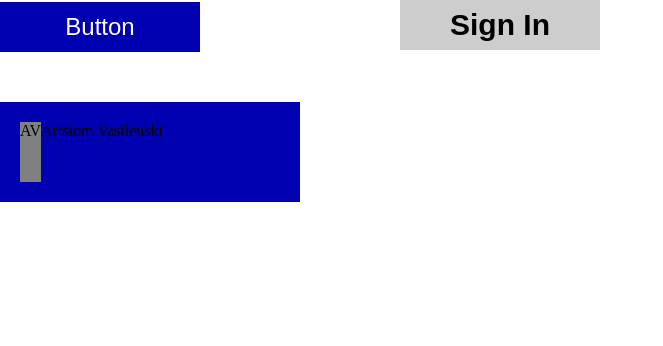
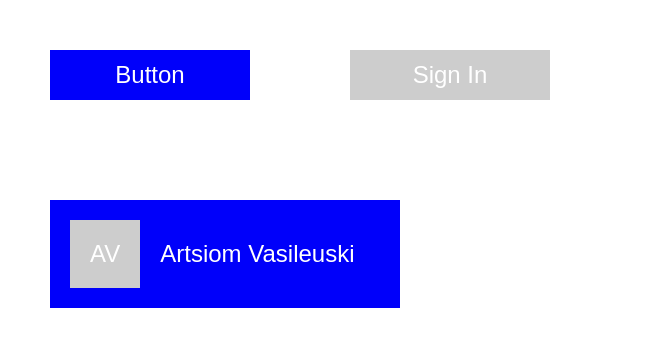
Before and after one commit to vasileuski/ts-react-course, a React (Create React App) app in the folder hw-5/: page / in a window 1280 px wide. Shown: the top 346 px of the page, without its empty margins (0-663 px from the left). Built offline with nearby package versions, Linux system fonts and the light colour scheme.

Commit message:
add: complete hw-5 again

```diff
--- a/hw-5/src/components/Button/style.module.css
+++ b/hw-5/src/components/Button/style.module.css
@@ -1,11 +1,10 @@
 .button {
-  background: rgb(0, 0, 176);
+  background: rgb(0, 0, 250);
   width: 200px;
   height: 50px;
   border: none;
-  font-size: 24px;
   color: white;
-  margin-right: 200px;
+  margin: 50px;
 }
 
 .button:hover {
@@ -13,5 +12,5 @@
 }
 
 .button:disabled {
-  background: rgb(182, 182, 182);
+  background: rgb(205, 205, 205);
 }
--- a/hw-5/src/components/Signin/style.module.css
+++ b/hw-5/src/components/Signin/style.module.css
@@ -3,6 +3,5 @@
   width: 200px;
   height: 50px;
   border: none;
-  font-weight: bold;
-  font-size: 30px;
+  margin: 50px;
 }
--- a/hw-5/src/components/User/style.module.css
+++ b/hw-5/src/components/User/style.module.css
@@ -1,12 +1,16 @@
 .card {
+  width: 350px;
   display: flex;
-  width: 300px;
-  height: 100px;
-  background: rgb(0, 0, 176);
-  margin-top: 50px;
+  background: rgb(0, 0, 250);
+  padding: 20px;
+  margin: 50px;
+}
+
+.card__letters {
+  background: rgb(205, 205, 205);
   padding: 20px;
 }
 
-.card__letters {
-  background: gray;
+.card__fullname {
+  padding: 20px;
 }
--- a/hw-5/src/index.css
+++ b/hw-5/src/index.css
@@ -2,4 +2,7 @@
   box-sizing: border-box;
   margin: 0;
   padding: 0;
+  font-family: sans-serif;
+  font-size: 24px;
+  color: white;
 }
```
